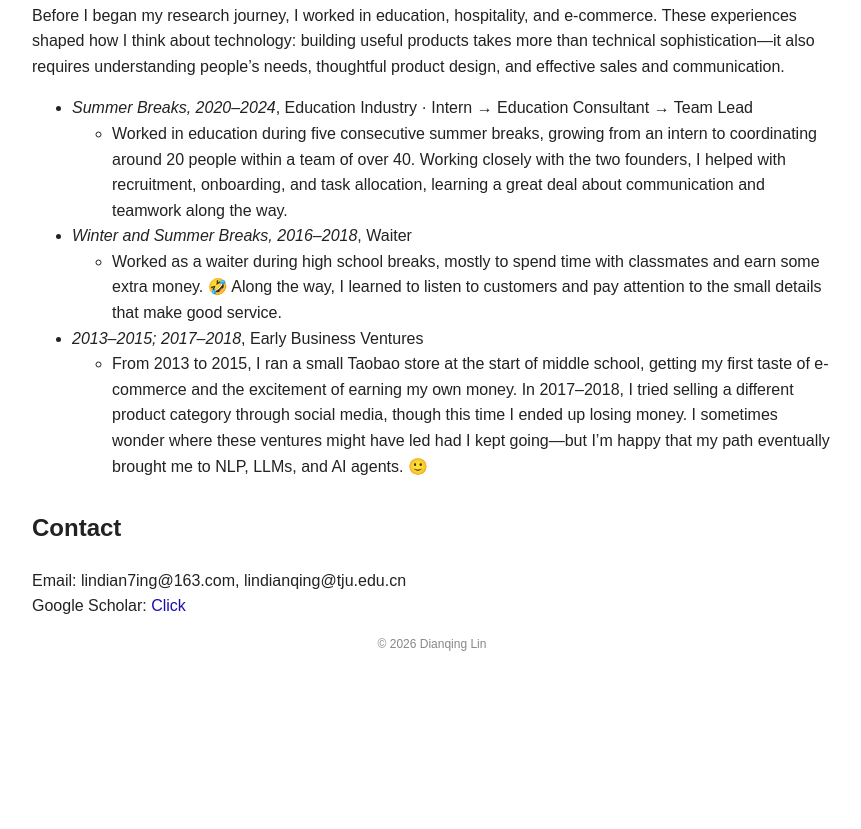
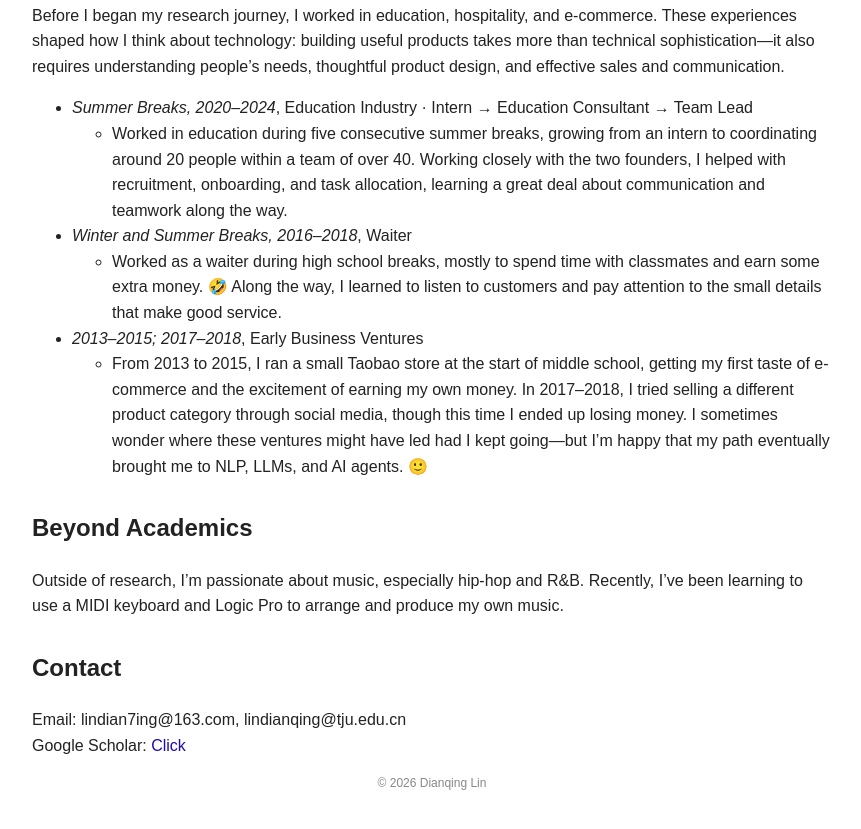
Before and after one commit to lindianqing/lindianqing.github.io, a plain HTML site: page index.html in a window 1280 px wide. Shown: the part 2032-2861 px from the top of the page, without its empty margins (208-1069 px from the left). Before the commit the page ends 2746 px from the top, so only its background shows below. Drawn offline with Linux system fonts and the light colour scheme.

Commit message:
update Beyond Academics

```diff
--- a/index.html
+++ b/index.html
@@ -241,6 +241,12 @@ Jiang Li, Tian Lan, Shanshan Wang, Dongxing Zhang, <span class="me">Dianqing Lin
 </li>
 </ul>
 </section>
+  <section>
+    <h2>Beyond Academics</h2>
+    <p>
+      Outside of research, I’m passionate about music, especially hip-hop and R&B. Recently, I’ve been learning to use a MIDI keyboard and Logic Pro to arrange and produce my own music.
+    </p>
+
   </section>
 
   <section>
```
